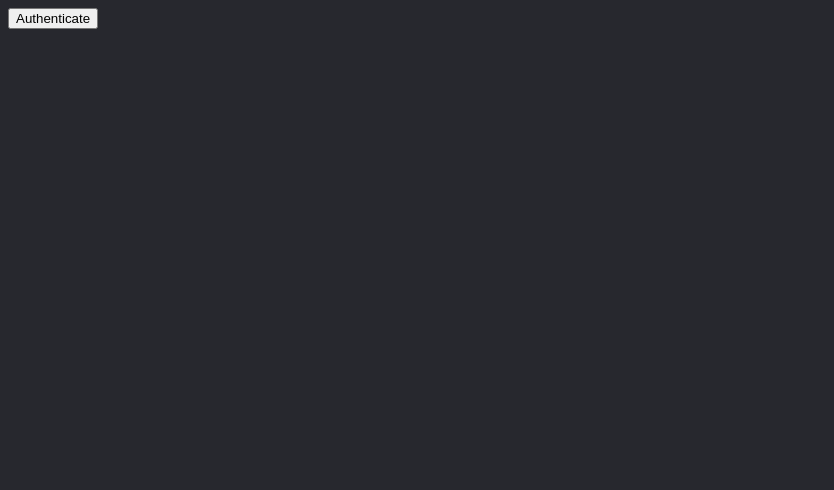
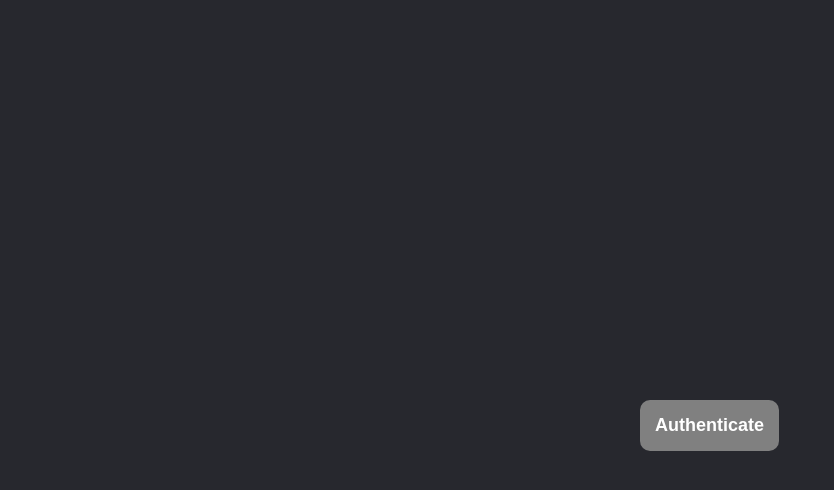
Before and after one commit to da-vics/spotifyOuath.github.io, a plain HTML site: page index.html in a window 1280 px wide. Shown: the whole page, without its empty margins (0-834 px from the left). Drawn offline with Linux system fonts and the light colour scheme.

Commit message:
UI updates

```diff
--- a/index.html
+++ b/index.html
@@ -12,11 +12,8 @@
 
 <body onload="onPageLoad()">
 
-        <div class="col">
-
-            <input type="button" onclick="requestAuthorization()"
-                value="Authenticate"><br />
-        </div>
+     <input class="btn" type="button" onclick="requestAuthorization()"
+        value="Authenticate">
 
 </body>
 
--- a/style.css
+++ b/style.css
@@ -1,3 +1,25 @@
 body {
   background-color: #27282e;
 }
+
+.btn {
+  position: fixed;
+  top: 50%;
+  left: 50%;
+  background-color: gray;
+  color: white;
+  font-weight: bold;
+  font-size: large;
+  vertical-align: middle;
+  align-content: center;
+  margin: auto;
+  padding: 15px;
+  border-radius: 10px;
+  border: none;
+  cursor: pointer;
+}
+
+.btn:hover {
+  background-color: white;
+  color: gray;
+}
```
